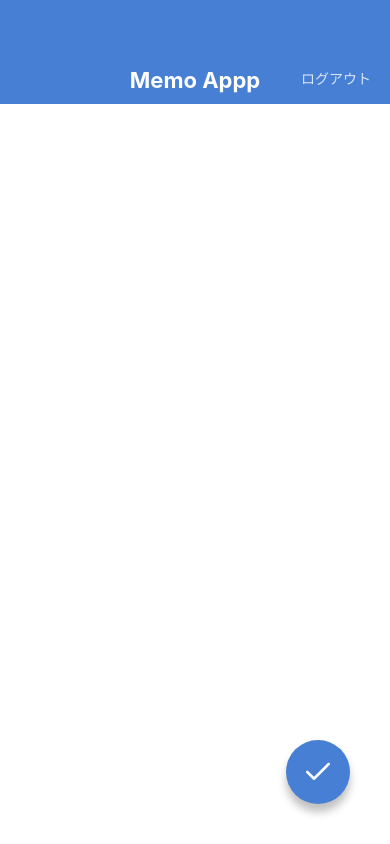
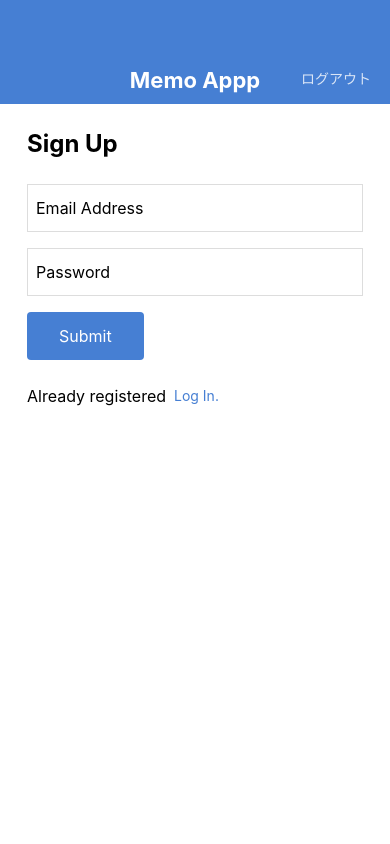
Before and after one commit to SeyaKen/MemoApp2, a React Native app: screen / in a window 390 px wide. Built offline with nearby package versions, Linux system fonts and the light colour scheme.

Commit message:
all already then make function

```diff
--- a/App.jsx
+++ b/App.jsx
@@ -3,10 +3,12 @@
 // import MemoListScreen from './src/screens/MemoListScreen';
 // import MemoDetailScreen from './src/screens/MemoDetailScreen';
 // import MemoEditScreen from './src/screens/MemoEditScreen';
-import MemoCreateScreen from './src/screens/MemoCreateScreen';
+// import MemoCreateScreen from './src/screens/MemoCreateScreen';
+// import LogInScreen from './src/screens/LogInScreen';
+import SignUpScreen from './src/screens/SignUpScreen';
 
 export default function App() {
   return (
-    <MemoCreateScreen />
+    <SignUpScreen />
   );
 }
--- /dev/null
+++ b/src/components/Button.jsx
@@ -0,0 +1,35 @@
+import { string } from 'prop-types';
+import React from 'react';
+import { View, Text, StyleSheet } from 'react-native';
+
+export default function Button(props) {
+  const { label } = props;
+  // labelはTextInputの中身をあらかじめ指定するときなんかに使われる
+  return (
+    <View style={styles.buttonContainer}>
+      <Text style={styles.buttonLabel}>{label}</Text>
+    </View>
+  );
+}
+
+Button.propTypes = {
+  label: string.isRequired,
+  // 空のボタンをせってすることはないので、isReauiredはあっている
+};
+
+const styles = StyleSheet.create({
+  buttonContainer: {
+    backgroundColor: '#467fd3',
+    borderRadius: 4,
+    alignSelf: 'flex-start',
+    // alignSelfは自分自身を並べるという意味flex-startとは左揃えにしなさいという意味
+    marginBottom: 24,
+  },
+  buttonLabel: {
+    fontSize: 16,
+    lineHeight: 32,
+    paddingVertical: 8,
+    paddingHorizontal: 32,
+    color: '#fff',
+  },
+});
--- a/src/components/Hello.jsx
+++ b/src/components/Hello.jsx
@@ -4,6 +4,7 @@
 
 export default function Hello(props) {
   const { children, bang, style } = props;
+  // propsの中から{}の中の値を受け取るという意味
   // boolはtrueかfalseしかとらないという意味
   return (
     <View>
--- /dev/null
+++ b/src/screens/LogInScreen.jsx
@@ -0,0 +1,65 @@
+import React from 'react';
+import {
+  StyleSheet, TextInput, View, Text,
+} from 'react-native';
+
+import AppBar from '../components/AppBar';
+import Button from '../components/Button';
+
+export default function LogInScreen() {
+  return (
+    <View style={styles.create}>
+      <AppBar />
+      <View style={styles.inner}>
+        <Text style={styles.title}>Log In</Text>
+        <TextInput style={styles.input} value="Email Address" />
+        <TextInput style={styles.input} value="Password" />
+        <Button label="Submit" />
+        <View style={styles.footer}>
+          <Text style={styles.footerText}>Not registered</Text>
+          <Text style={styles.footerLink}>Sign up here!</Text>
+        </View>
+      </View>
+    </View>
+  );
+}
+
+const styles = StyleSheet.create({
+  container: {
+    flex: 1,
+    backgroundColor: '#f0f4f8',
+  },
+  inner: {
+    paddingHorizontal: 27,
+    paddingVertical: 24,
+  },
+  title: {
+    fontSize: 24,
+    lineHeight: 32,
+    fontWeight: 'bold',
+    marginBottom: 24,
+  },
+  input: {
+    fontSize: 16,
+    height: 48,
+    borderColor: '#ddd',
+    borderWidth: 1,
+    backkgroundColor: '#fff',
+    paddingHorizontal: 8,
+    marginBottom: 16,
+  },
+  footerText: {
+    fontSize: 16,
+    lineHeight: 24,
+    marginRight: 8,
+  },
+  footerLink: {
+    fontSize: 14,
+    lineHeight: 24,
+    color: '#467fd3',
+  },
+  footer: {
+    flexDirection: 'row',
+    // 元々react nativeはflexが逆になっているからflexDirection: 'row'を指定することで、ここではwebと同じ向きにflexを指定している
+  },
+});
--- /dev/null
+++ b/src/screens/SignUpScreen.jsx
@@ -0,0 +1,65 @@
+import React from 'react';
+import {
+  StyleSheet, TextInput, View, Text,
+} from 'react-native';
+
+import AppBar from '../components/AppBar';
+import Button from '../components/Button';
+
+export default function SignUpScreen() {
+  return (
+    <View style={styles.create}>
+      <AppBar />
+      <View style={styles.inner}>
+        <Text style={styles.title}>Sign Up</Text>
+        <TextInput style={styles.input} value="Email Address" />
+        <TextInput style={styles.input} value="Password" />
+        <Button label="Submit" />
+        <View style={styles.footer}>
+          <Text style={styles.footerText}>Already registered</Text>
+          <Text style={styles.footerLink}>Log In.</Text>
+        </View>
+      </View>
+    </View>
+  );
+}
+
+const styles = StyleSheet.create({
+  container: {
+    flex: 1,
+    backgroundColor: '#f0f4f8',
+  },
+  inner: {
+    paddingHorizontal: 27,
+    paddingVertical: 24,
+  },
+  title: {
+    fontSize: 24,
+    lineHeight: 32,
+    fontWeight: 'bold',
+    marginBottom: 24,
+  },
+  input: {
+    fontSize: 16,
+    height: 48,
+    borderColor: '#ddd',
+    borderWidth: 1,
+    backkgroundColor: '#fff',
+    paddingHorizontal: 8,
+    marginBottom: 16,
+  },
+  footerText: {
+    fontSize: 16,
+    lineHeight: 24,
+    marginRight: 8,
+  },
+  footerLink: {
+    fontSize: 14,
+    lineHeight: 24,
+    color: '#467fd3',
+  },
+  footer: {
+    flexDirection: 'row',
+    // 元々react nativeはflexが逆になっているからflexDirection: 'row'を指定することで、ここではwebと同じ向きにflexを指定している
+  },
+});
```
